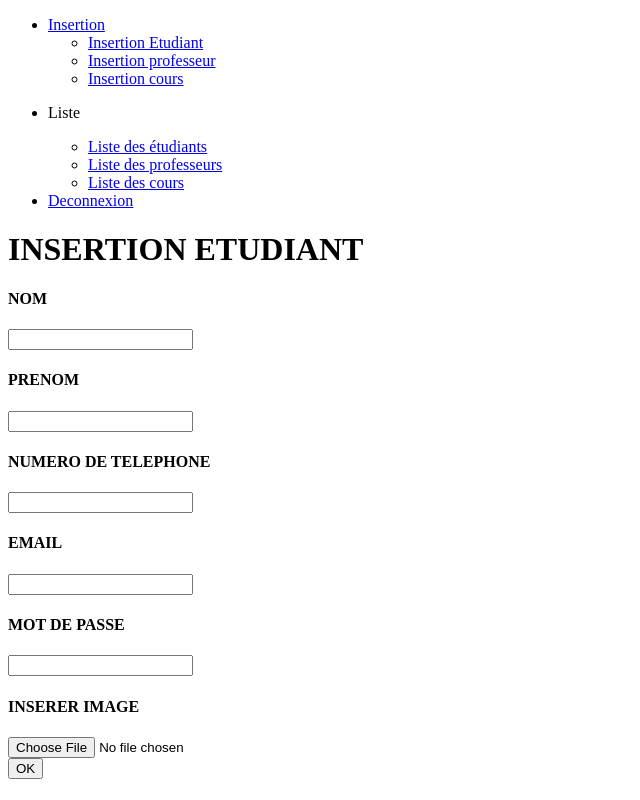
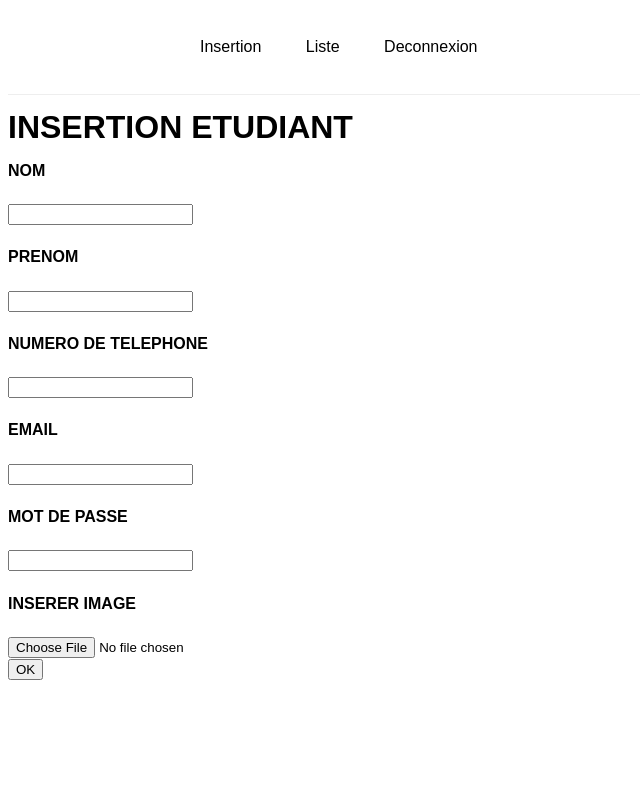
Before and after one commit to Abdoul-sudo/gestion_cours, a PHP site: page /admin.php?pgAdmin=pgEt in a window 1280 px wide. Shown: the whole page, without its empty margins (0-640 px from the left). Run offline with PHP 8.4, Linux system fonts and the light colour scheme; the visitor is signed in with stand-in values (Sample User, id 1).

Commit message:
menu ajouté

```diff
--- a/admin.php
+++ b/admin.php
@@ -5,7 +5,8 @@
     if (!empty($_GET["session"]))
     {
         echo '<a href="?pgAdmin=pgEt">Insertion étudiant</a><br>';
-        echo '<a href="?pgAdmin=pgProf">Insertion prof</a>';
+        echo '<a href="?pgAdmin=pgProf">Insertion prof</a><br>';
+        echo '<a href="?pgAdmin=pgProf&pg=insertCours">Insertion cours</a>';
     }
     else
     {
@@ -39,7 +40,9 @@
                                 $id = $_GET["modif"];
                                 require_once("controllers/manageEtudiant.php");
                                 $smth = new ManageEtudiant;
-                                $upd = $smth -> takeEtudiant($id);  // appelle le formulaire update contenant les placeholder
+                                //appelle la méthode takeEtudiant.php permettant d'afficher modifEtudiant.php
+                                // qui est le formulaire de modification
+                                $upd = $smth -> takeEtudiant($id);
 
                             }
                             else
@@ -59,8 +62,9 @@
                             require_once("views/admin/listeEtudiant.php");
                             echo "<p style='color:red'>Erreur d'insertion</p>";
                         }
-                        elseif ($erreur=="err2") // regarder s'il y a erreur= err venant de manageEtudiant ( modification echec)
+                        elseif ($erreur=="err2")
                         {
+                             // regarder s'il y a erreur= err venant de manageEtudiant ( modification echec)
                             require_once("views/admin/listeEtudiant.php");
                             echo "<p style='color:red'>Erreur de modification</p>";
                         }
@@ -82,7 +86,7 @@
                     $action= $_GET["pg"];
                     if ($action=="listeProf")
                     {
-                        // si on appuie sur effacer dans la liste
+                        // si on appuie sur effacer dans listeProfesseur.php
                         if (!empty($_GET["act"]))
                         {
                             $act = $_GET["act"];
@@ -92,24 +96,28 @@
                             header("location:admin.php?pgAdmin=pgProf&pg=listeProf");
                         }
                         else
-                        {   // si on appuie sur modifier dans la liste
+                        {   // si on appuie sur modifier dans listeProfesseur.php
                             if (!empty($_GET["modif"]))
                             {
                                 $id = $_GET["modif"];
                                 require_once("controllers/manageProfesseur.php");
                                 $smth = new ManageProfesseur;
-                                $upd = $smth -> takeProfesseur($id);  // appelle le formulaire update contenant les placeholder
+                                //appelle la méthode takeProfeseur.php permettant d'afficher modifProfesseur.php
+                                // qui est le formulaire de modification
+                                $upd = $smth -> takeProfesseur($id);
 
                             }
                             else
                             {
-                                require_once("views/admin/listeProfesseur.php"); //appelle la liste de Professeurs
+                                //appelle la liste de Professeurs
+                                require_once("views/admin/listeProfesseur.php");
                             }
                         }
                     }
                     elseif ($action=="insertCours") {
-                        require_once("controllers/manageProfesseur.php");
-                        $smth = new ManageProfesseur;
+                        require_once("controllers/manageCours.php");
+                        $smth = new ManageCours;
+                        // appelle la méthode formCours pou afficher formulaireCours.php
                         $inst = $smth -> formCours();
                     }
                 }
@@ -118,20 +126,23 @@
                     if (!empty($_GET["erreur"]))
                     {
                         $erreur= $_GET["erreur"];
-                        if ($erreur=="err") // regarder s'il y a erreur= err venant de manageProfesseur ( insertion echec)
+                        if ($erreur=="err")
                         {
+                            // regarder s'il y a erreur= err venant de manageProfesseur ( insertion echec)
                             require_once("views/admin/listeProfesseur.php");
                             echo "<p style='color:red'>Erreur d'insertion</p>";
                         }
 
-                        elseif ($erreur=="err2")  // regarder s'il y a erreur= err venant de manageProfesseur ( modification echec)
+                        elseif ($erreur=="err2")
                         {
+                            // regarder s'il y a erreur= err venant de manageProfesseur ( modification echec)
                             require_once("views/admin/listeProfesseur.php");
                             echo "<p style='color:red'>Erreur de modification</p>";
                         }
                     }
                     else
                     {
+                        // on insère un professeur
                         require_once('views/admin/formulaireProfesseur.php');
                     }
                 }
@@ -143,7 +154,7 @@
                     $action= $_GET["pg"];
                     if ($action=="listeCours")
                     {
-                        // si on appuie sur effacer dans la liste
+                        // si on appuie sur effacer dans listeCours.php
                         if (!empty($_GET["act"]))
                         {
                             $act = $_GET["act"];
@@ -153,18 +164,21 @@
                             header("location:admin.php?pgAdmin=pgCours&pg=listeCours");
                         }
                         else
-                        {   // si on appuie sur modifier dans la liste
+                        {   // si on appuie sur modifier dans listeCours.php
                             if (!empty($_GET["modif"]))
                             {
                                 $id = $_GET["modif"];
                                 require_once("controllers/manageCours.php");
                                 $smth = new ManageCours;
-                                $upd = $smth -> takeCours($id);  // appelle le formulaire update contenant les placeholder
+                                //appelle la méthode takeCours.php pour afficher modifCours.php
+                                // qui est le formulaire de modification
+                                $upd = $smth -> takeCours($id);
 
                             }
                             else
                             {
-                                require_once('views/public/listeCours.php'); //liste cours permettant de modifier et supprimer
+                                //liste cours pour ADMIN permettant de modifier et supprimer
+                                require_once('views/public/listeCours.php');
                             }
                         }
                     }
@@ -173,8 +187,27 @@
 
 
         }
-        else {
-            require_once('views/public/listeCours.php'); // liste cours public (visionnage seulement)
+        else
+        {
+            if (!empty($_GET["pgPublic"]))
+            {
+                if ($_GET["pgPublic"]=="pgCours")
+                {
+                    // liste cours public (visionnage seulement)
+                    require_once('views/public/listeCours.php');
+                }
+                elseif ($_GET["pgPublic"]=="pgEtudiant")
+                {
+                    // liste etudiant public (visionnage seulement)
+
+                    require_once("views/admin/listeEtudiant.php");
+                }
+                elseif ($_GET["pgPublic"]=="pgProfesseur")
+                {
+                    // liste professeur public (visionnage seulement)
+                    require_once("views/admin/listeProfesseur.php");
+                }
+            }
         }
     }
 
--- /dev/null
+++ b/assets/css/navbar.css
@@ -0,0 +1,69 @@
+* {
+    box-sizing: border-box;
+}
+
+body{
+    color: black;
+    font-family: arial, sans-serif;
+    font-size: 16px;
+    line-height: 22px;
+}
+
+a{
+    text-decoration: none;
+    color: black;
+}
+
+.center{
+    margin: 0 auto;
+    width: 1000px;
+}
+
+header{
+    border-bottom: 1px solid #eee;
+}
+
+header li{
+    display: inline-block;
+    vertical-align: top;
+    position: relative;
+}
+
+header li span{
+    display: block;
+    padding: 20px;
+}
+header li span:hover{
+    background-color: aqua;
+    color: azure;
+}
+
+header li a{
+    display: block;
+    padding: 20px;
+}
+header li:hover a{
+    background-color: aqua;
+    color: azure;
+}
+
+header li:hover .sous-menu{
+    display: block;
+}
+.sous-menu{
+    display: none;
+    position: absolute;
+    background-color: aqua;
+    width: 200px;
+}
+
+.sous-menu li{
+    display: block;
+}
+.sous-menu li a{
+    color: azure;
+}
+.sous-menu li:hover a{
+    background-color: azure;
+    color: aqua;
+}
--- a/models/cours.php
+++ b/models/cours.php
@@ -5,7 +5,7 @@
         public function getCours()
         {
             $bdd = $this -> dbConnect();
-            $sql = $bdd->prepare('SELECT id_cours, nom_cours, categorie.designation_cat, professeur.nom_professeur FROM cours JOIN categorie ON cours.id_cat=categorie.id_cat JOIN professeur ON cours.id_professeur=professeur.id_professeur');
+            $sql = $bdd->prepare('SELECT id_cours, nom_cours, categorie.designation_cat, professeur.nom_professeur, professeur.prenom_professeur FROM cours JOIN categorie ON cours.id_cat=categorie.id_cat JOIN professeur ON cours.id_professeur=professeur.id_professeur');
 
             $sql -> execute();
             $tab = $sql -> fetchall();
--- a/views/admin/insCours.php
+++ b/views/admin/formulaireCours.php
@@ -6,7 +6,7 @@
     <title>Document</title>
 </head>
 <body>
-        <form action="controllers/manageProfesseur?action=insCours" method="post">
+        <form action="controllers/manageCours?action=insCours" method="post">
 
             <label for="cours"> COURS</label>
             <input type="text" name="cours" id="cours">
--- a/views/admin/menuAdmin.php
+++ b/views/admin/menuAdmin.php
@@ -5,16 +5,18 @@
     <meta charset="UTF-8">
     <meta http-equiv="X-UA-Compatible" content="IE=edge">
     <meta name="viewport" content="width=device-width, initial-scale=1.0">
-    <title>Document</title>
+    <title>Menu</title>
+
+    <link rel="stylesheet" href="assets/css/navbar.css">
 </head>
 <body>
-    <?php if ($_SESSION["admin"]): ?>
+    <?php if ($_SESSION["admin"]):    //  si l'utilisateur est admin, on affiche les liens pour admin  ?>
         <header>
-            <nav>
+            <nav class="center">
                 <ul>
                     <li>
                         <a href="admin.php?session=admin"> Insertion</a>
-                        <ul>
+                        <ul class="sous-menu">
                             <li><a href="admin.php?pgAdmin=pgEt">Insertion Etudiant</a></li>
                             <li><a href="admin.php?pgAdmin=pgProf">Insertion professeur</a></li>
                             <li><a href="admin.php?pgAdmin=pgProf&pg=insertCours"> Insertion cours</a></li>
@@ -22,8 +24,8 @@
                     </li>
 
                     <li>
-                        <p>Liste</p>
-                        <ul>
+                        <span>Liste</span>
+                        <ul class="sous-menu">
                             <li><a href="admin.php?pgAdmin=pgEt&pg=listeEt"> Liste des étudiants </a></li>
                             <li><a href="admin.php?pgAdmin=pgProf&pg=listeProf"> Liste des professeurs </a></li>
                             <li><a href="admin.php?pgAdmin=pgCours&pg=listeCours">Liste des cours</a></li>
@@ -34,16 +36,17 @@
                 </ul>
             </nav>
         </header>
-    <?php else:?>
+
+    <?php else:   // si l'utilisateur n'est pas admin  ?>
         <header>
-            <nav>
+            <nav class="center">
                 <ul>
                     <li>
-                        <p>Liste</p>
-                        <ul>
-                            <li><a href="admin.php?pgAdmin=pgEt&pg=listeEt"> Liste des étudiants </a></li>
-                            <li><a href="admin.php?pgAdmin=pgProf&pg=listeProf"> Liste des professeurs </a></li>
-                            <li><a href="admin.php?pgAdmin=pgCours&pg=listeCours">Liste des cours</a></li>
+                        <span>Liste</span>
+                        <ul class="sous-menu">
+                            <li><a href="admin.php?pgPublic=pgEtudiant"> Liste des étudiants </a></li>
+                            <li><a href="admin.php?pgPublic=pgProfesseur"> Liste des professeurs </a></li>
+                            <li><a href="admin.php?pgPublic=pgCours">Liste des cours</a></li>
                         </ul>
                     </li>
 
--- a/views/public/listeCours.php
+++ b/views/public/listeCours.php
@@ -6,12 +6,7 @@
     <title>ListeCours</title>
 </head>
 <body>
-    <nav>
         <?php require("views/admin/menuAdmin.php"); ?>
-
-
-        <span><a href="controllers/logout.php">Deconnexion</a></span>
-    </nav>
 
     <h1>LISTE DES COURS</h1>
     <table>
```
Also changed, not shown: controllers/manageCours.php (+49 -10 lines), controllers/manageEtudiant.php (+22 -0 lines), controllers/manageProfesseur.php (+21 -26 lines), views/public/menuPublic.php (+13 -11 lines), README.txt (added), assets/images/professeur/mrNdrina.jpg (added), assets/images/professeur/mrRochel.jpg (added), views/admin/formulaireEtudiant.php (line endings or trailing spaces).
